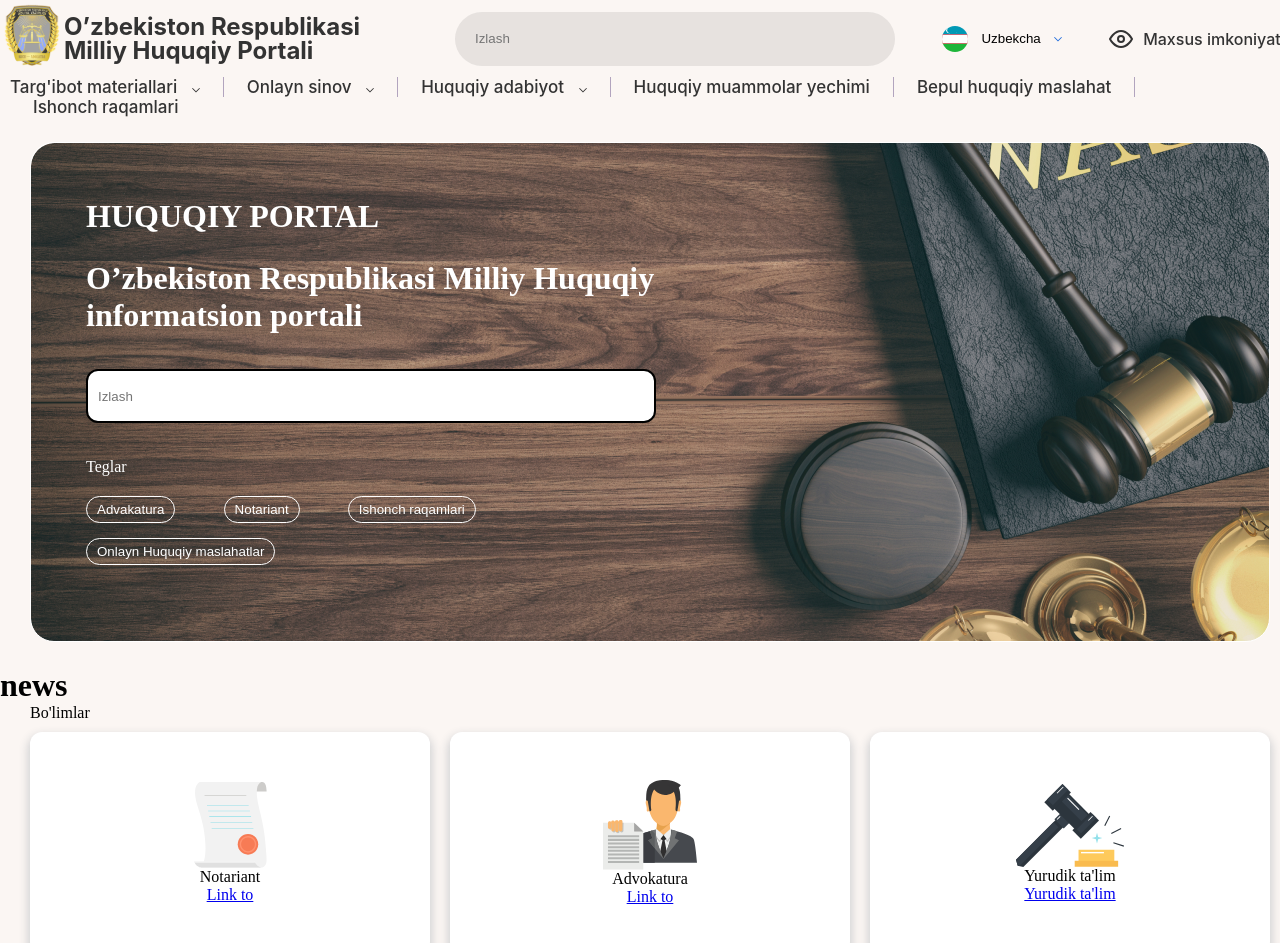
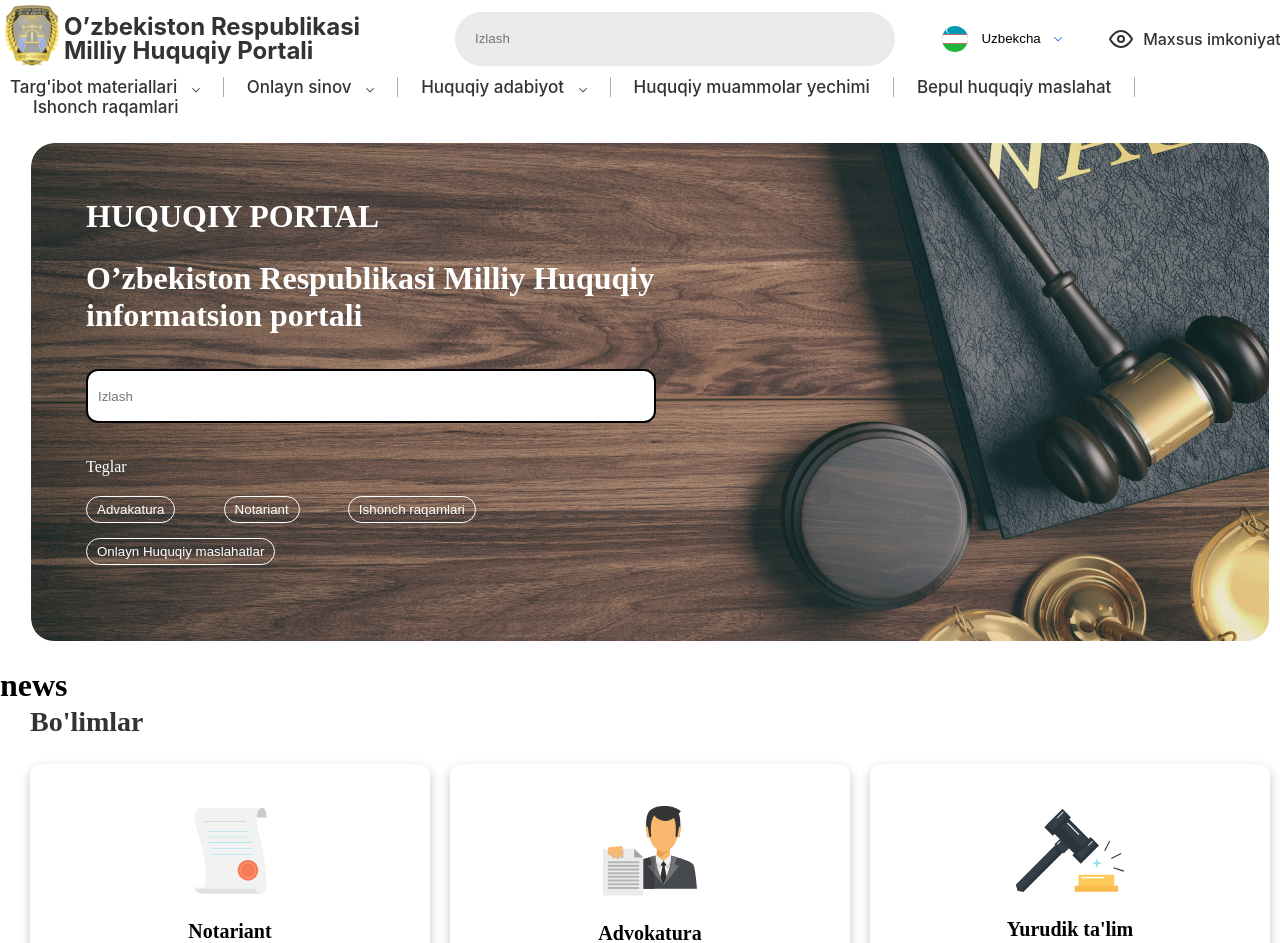
Before and after one commit to Sagden-Developer/huquqiyPortal, a Nuxt app: page / in a window 1280 px wide. Shown: the top 943 px of the page. Built offline with nearby package versions, Linux system fonts and the light colour scheme.

Commit message:
Bolimlar (section component) toliq tugadi

```diff
--- a/assets/scss/style.scss
+++ b/assets/scss/style.scss
@@ -1,5 +1,5 @@
 .body {
   width: 1440px !important;
   margin: 0 auto;
-  background-color: #fbf6f3;
+  background-color: #fff;
 }
--- a/components/home/Section.vue
+++ b/components/home/Section.vue
@@ -3,16 +3,16 @@
     <div class="sections-body">
       <div class="section-text">{{ sectionTitle }}</div>
       <div class="section-list-group">
-        <div
-          class="section-list-box"
-          v-for="(item, index) in sectionItem"
-          :key="index"
-        >
-          <img :src="item.sectionIcon" alt="" />{{ item.sectionTitle }}
-          <a :href="item.href" v-if="item.href">
-            {{ item.sectionTitle }}
+        <div v-for="(item, index) in sectionItem" :key="index">
+          <a
+            :href="item.href"
+            target="_blank"
+            rel="noopener noreferrer"
+            class="section-list-box"
+          >
+            <img :src="item.sectionIcon" :alt="item.iimgAlt" />
+            <div class="section-title-text">{{ item.sectionTitle }}</div>
           </a>
-          <nuxt-link :to="item.to" v-if="item.to">Link to </nuxt-link>
         </div>
       </div>
     </div>
@@ -28,32 +28,38 @@ export default {
         {
           sectionIcon: require("@/assets/img/section/notariant.svg"),
           sectionTitle: "Notariant",
-          to: "/hello"
+          href: "https://yandex.ru",
+          iimgAlt: "notariant-icon"
         },
         {
           sectionIcon: require("@/assets/img/section/advokat.svg"),
           sectionTitle: "Advokatura",
-          to: "/hello"
+          href: "https://google.com",
+          iimgAlt: "advokatura-icon"
         },
         {
           sectionIcon: require("@/assets/img/section/yurudik.svg"),
           sectionTitle: "Yurudik ta'lim",
-          href: "https://google.com"
+          href: "https://saytlar.uz",
+          iimgAlt: "yurudik-talim-icon"
         },
         {
           sectionIcon: require("@/assets/img/section/lugat.svg"),
           sectionTitle: "Yurudik lug'at",
-          href: "https://google.com"
+          href: "https://tuit.uz",
+          iimgAlt: "yurudik-lugat-icon"
         },
         {
           sectionIcon: require("@/assets/img/section/dxa.svg"),
           sectionTitle: "DXA",
-          href: "https://google.com"
+          href: "https://xmn.tuit.com",
+          iimgAlt: "dxa-icon"
         },
         {
           sectionIcon: require("@/assets/img/section/advokat.svg"),
           sectionTitle: "FXDYO",
-          href: "https://google.com"
+          href: "https://moodle.tuit.com",
+          iimgAlt: "fxdyo-icon"
         }
       ]
     };
@@ -68,6 +74,16 @@ export default {
     max-width: 1240px;
     height: 529px;
     margin: 0 30px;
+    .section-text {
+      font-family: "Oxygen";
+      font-style: normal;
+      font-weight: bold;
+      font-size: 28px;
+      line-height: 35px;
+      /* dark gray */
+      color: #333333;
+      margin: 0 0 15px 0;
+    }
     .section-list-group {
       display: flex;
       flex-wrap: wrap;
@@ -87,6 +103,19 @@ export default {
         -webkit-box-shadow: 0px 5px 10px 2px rgba(34, 60, 80, 0.2);
         -moz-box-shadow: 0px 5px 10px 2px rgba(34, 60, 80, 0.2);
         box-shadow: 0px 5px 10px 2px rgba(34, 60, 80, 0.2);
+        text-decoration: none;
+        img {
+          margin-bottom: 25px;
+        }
+        .section-title-text {
+          font-family: "Montserrat";
+          font-style: normal;
+          font-weight: 700;
+          font-size: 20px;
+          line-height: 24px;
+          text-align: center;
+          color: #000000;
+        }
       }
     }
   }
```
